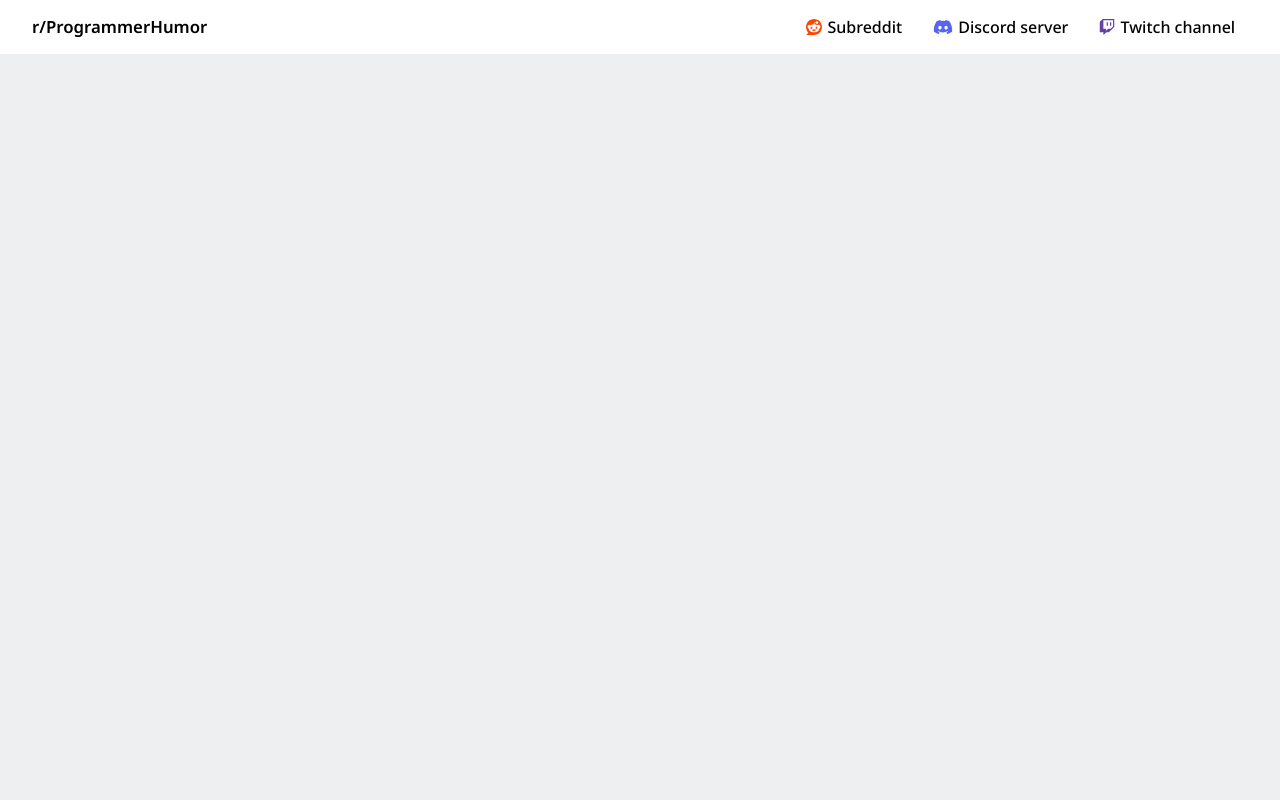
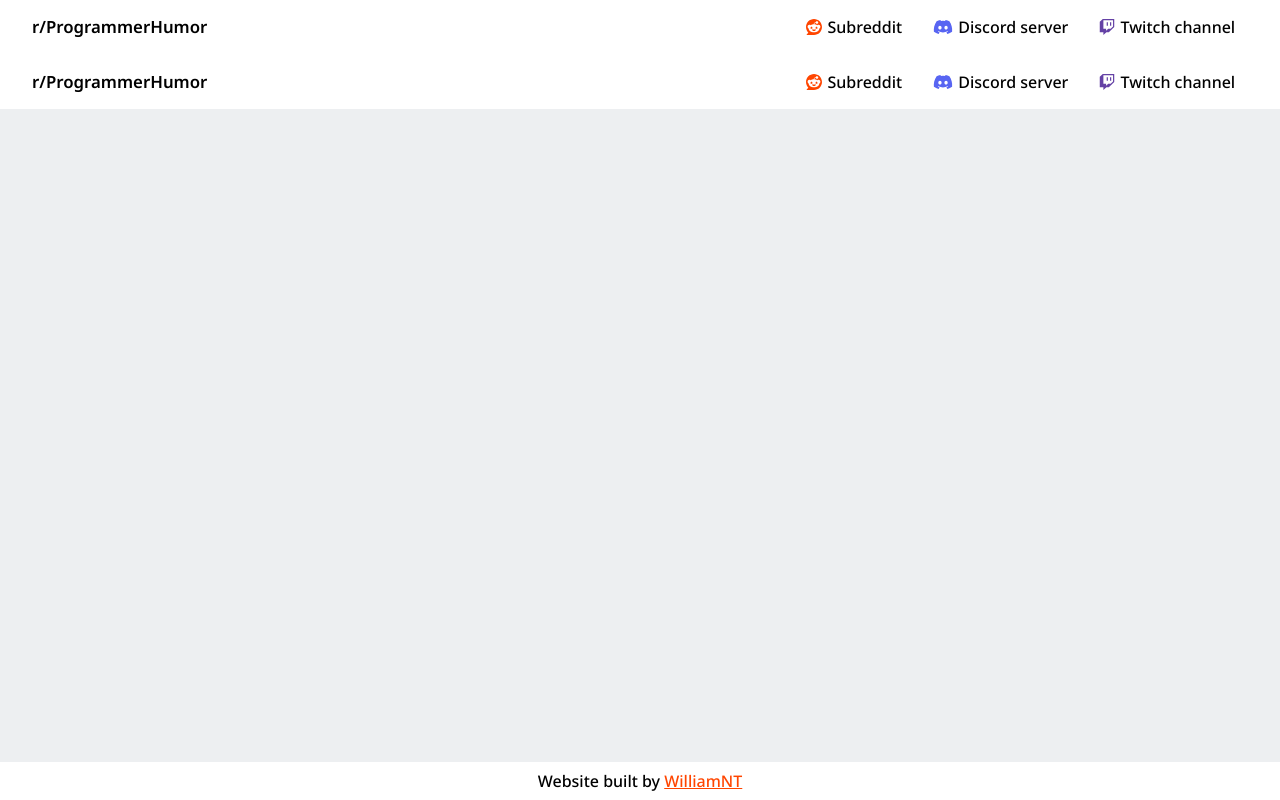
Before and after one commit to WilliamNT/ProgrammerHumor_Web, a Vue app in the folder ProgrammerHumor/: page / in a window 1280 px wide. Built offline with nearby package versions, Linux system fonts and the light colour scheme.

Commit message:
Restrured page semantically

```diff
--- a/ProgrammerHumor/src/App.vue
+++ b/ProgrammerHumor/src/App.vue
@@ -1,7 +1,15 @@
 <script setup lang="ts">
+  import AppNav from './components/AppNav.vue';
   import Home from './views/Home.vue';
+  import AppFooter from './components/AppFooter.vue';
 </script>
 
 <template>
-  <Home/>
+  <header>
+    <AppNav/>
+  </header>
+  <main>
+    <Home/>
+  </main>
+  <AppFooter />
 </template>
```
